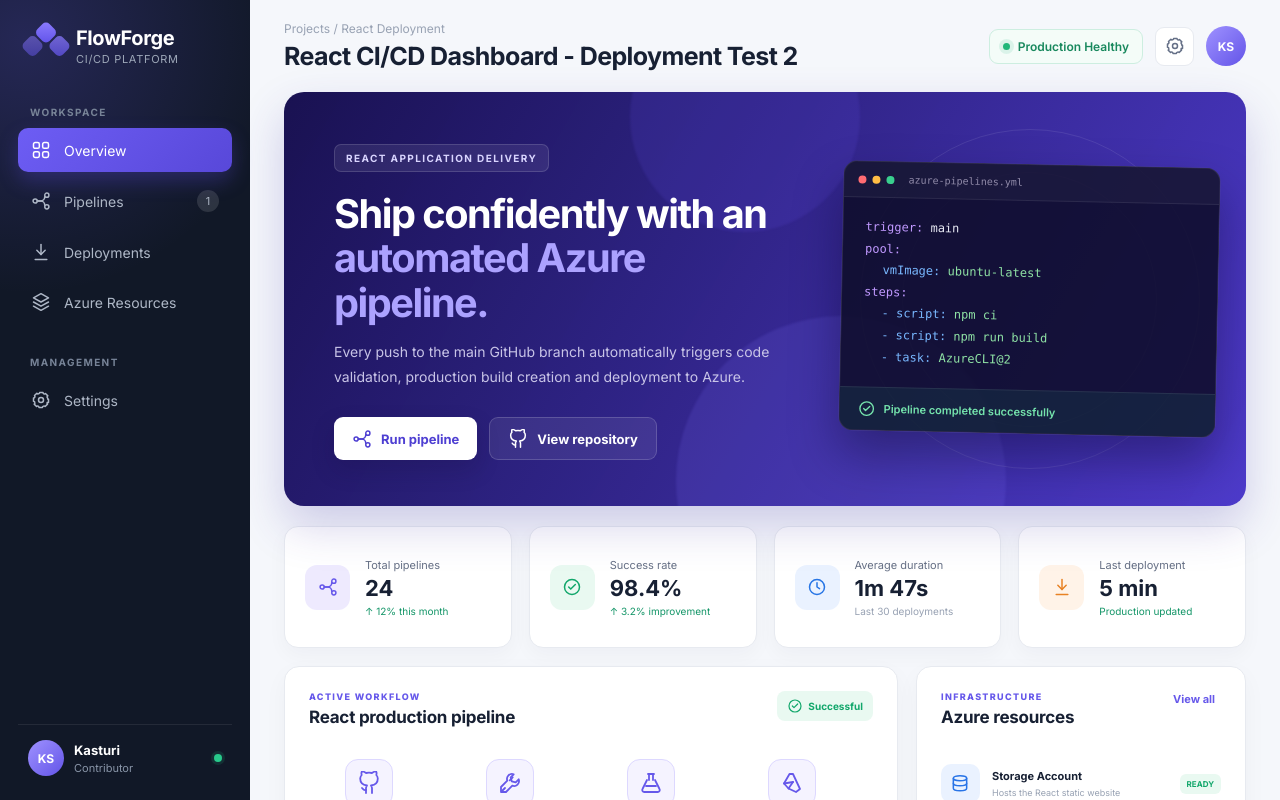
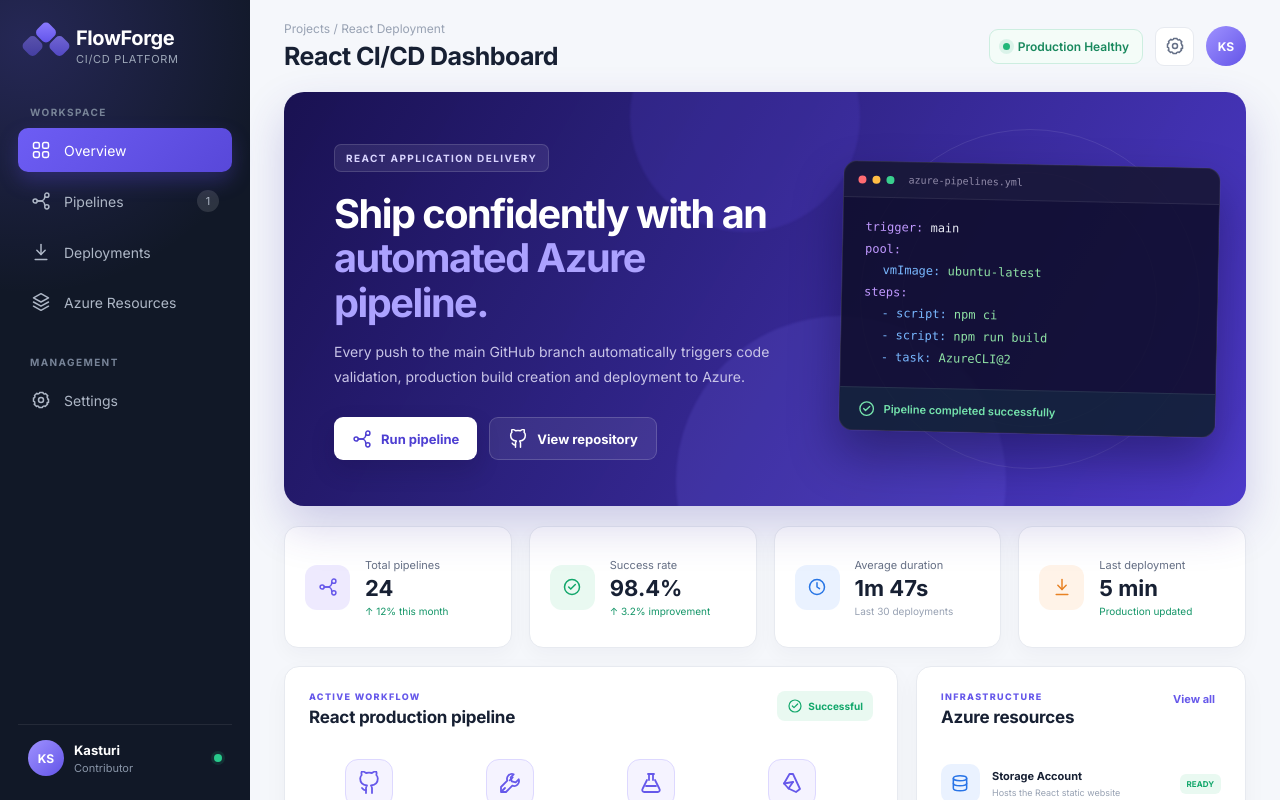
Before and after one commit to nqaiservice-kasturi/ci-cd-react-app, a React (Vite) app: page / in a window 1280 px wide. Shown: the top 800 px of the page. Built offline with nearby package versions, Linux system fonts and the light colour scheme.

Commit message:
Test automatic CI CD deployment

```diff
--- a/src/App.tsx
+++ b/src/App.tsx
@@ -257,7 +257,7 @@
         <header className="topbar">
           <div>
             <p className="breadcrumb">Projects / React Deployment</p>
-            <h1>React CI/CD Dashboard - Deployment Test 2</h1>
+            <h1>React CI/CD Dashboard</h1>
           </div>
 
           <div className="topbar-actions">
```
